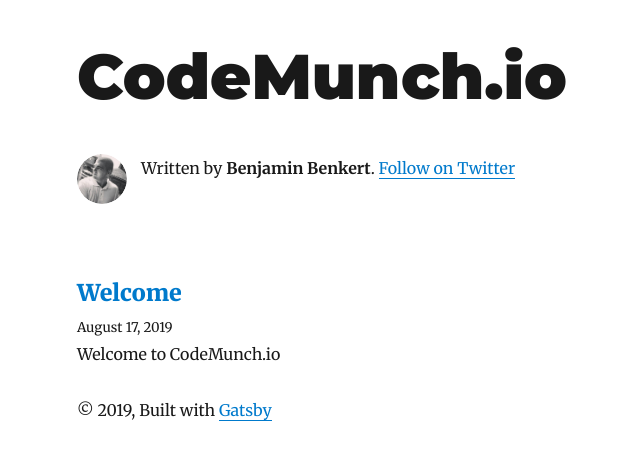
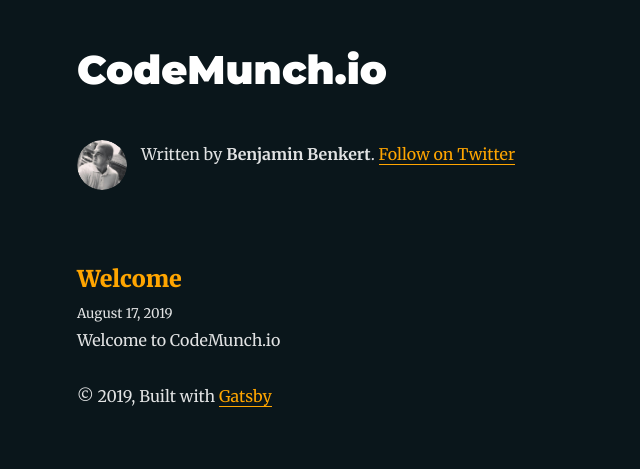
Before and after one commit to bbenkert/codemunchio, a Gatsby site: page / in a window 1280 px wide. Shown: the whole page, without its empty margins (248-888 px from the left). Built offline with nearby package versions, Linux system fonts and the light colour scheme; Gatsby itself is replaced by a stand-in of ours; some packages are replaced by stand-ins of ours.

Commit message:
Theme changes

```diff
--- a/gatsby-browser.js
+++ b/gatsby-browser.js
@@ -1,3 +1,4 @@
 // custom typefaces
 import "typeface-montserrat"
 import "typeface-merriweather"
+import "./src/styles/global.css"
--- a/src/components/layout.js
+++ b/src/components/layout.js
@@ -13,7 +13,7 @@
       header = (
         <h1
           style={{
-            ...scale(1.5),
+            ...scale(1),
             marginBottom: rhythm(1.5),
             marginTop: 0,
           }}
--- /dev/null
+++ b/src/styles/global.css
@@ -0,0 +1,19 @@
+body {
+  -webkit-font-smoothing: antialiased;
+
+  background-color: #0a161b;
+  color: rgba(255, 255, 255, 0.88);
+  --textTitle: white;
+  --textLink: orange;
+  --hr: hsla(0, 0%, 100%, 0.2);
+}
+h1 {
+  color: #fff;
+}
+h2 {
+  font-weight: bold;
+  color: #1b5f8b;
+}
+a {
+  color: orange;
+}
```
Also changed, not shown: src/components/bio.js (+0 -7 lines).
